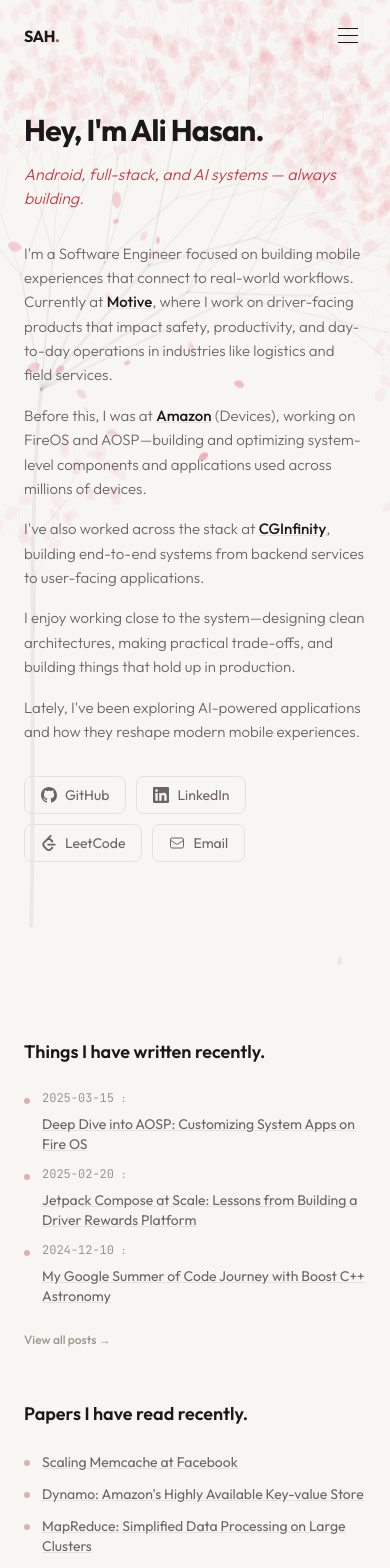
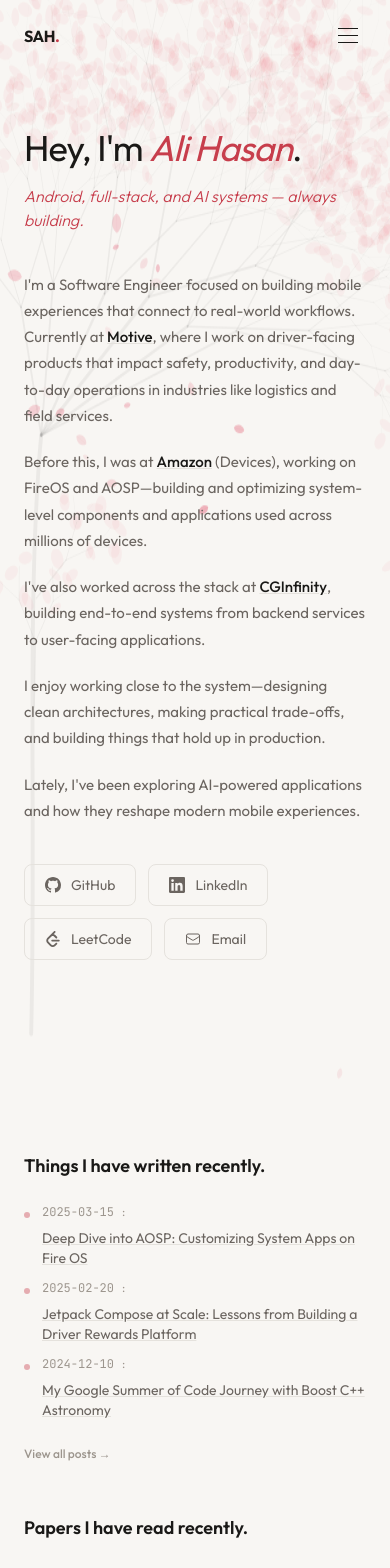
Before and after one commit to Zyro9922/portfolio, a Next.js app: page / in a window 390 px wide. Shown: the top 1568 px of the page. Built offline with nearby package versions, Linux system fonts and the light colour scheme.

Commit message:
Polish Hero, Experience, Contact, and Blogs sections
- Refine typography and spacing across sections
- Add subtle hover animations and transitions
- Improve timeline dot animations in Experience
- Add motion press effects to buttons

```diff
--- a/src/components/sections/Hero.tsx
+++ b/src/components/sections/Hero.tsx
@@ -9,42 +9,44 @@
   { ssr: false }
 );
 
+const easeOutExpo = [0.16, 1, 0.3, 1];
+
 export function Hero() {
   return (
     <section id="hero" className="relative min-h-screen flex items-center overflow-hidden">
       <ParticleCanvas />
 
-      <div className="relative z-10 w-full max-w-6xl mx-auto px-6 py-28 grid grid-cols-1 lg:grid-cols-[1fr_380px] gap-12 items-center">
-        {/* Left — Text */}
+      <div className="relative z-10 w-full max-w-6xl mx-auto px-6 py-32 grid grid-cols-1 lg:grid-cols-[1fr_360px] gap-16 items-center">
         <div>
           <motion.h1
-            initial={{ opacity: 0, y: 20 }}
+            initial={{ opacity: 0, y: 24 }}
             animate={{ opacity: 1, y: 0 }}
-            transition={{ duration: 0.8, delay: 0.2, ease: [0.16, 1, 0.3, 1] }}
-            className="text-3xl md:text-4xl lg:text-5xl font-bold tracking-tight text-text leading-tight"
+            transition={{ duration: 0.9, delay: 0.15, ease: easeOutExpo }}
+            className="font-[var(--font-display)] text-4xl md:text-5xl lg:text-[3.5rem] tracking-tight text-text leading-[1.1]"
           >
-            Hey, I&apos;m Ali Hasan.
+            Hey, I&apos;m{" "}
+            <span className="text-accent italic">Ali Hasan</span>.
           </motion.h1>
 
           <motion.p
-            initial={{ opacity: 0, y: 15 }}
+            initial={{ opacity: 0, y: 16 }}
             animate={{ opacity: 1, y: 0 }}
-            transition={{ duration: 0.8, delay: 0.4 }}
-            className="text-base md:text-lg text-accent font-light italic mt-3"
+            transition={{ duration: 0.8, delay: 0.35, ease: easeOutExpo }}
+            className="text-base md:text-lg text-accent font-[var(--font-body)] italic mt-4 font-light"
           >
             Android, full-stack, and AI systems — always building.
           </motion.p>
 
           <motion.div
-            initial={{ opacity: 0, y: 15 }}
+            initial={{ opacity: 0, y: 16 }}
             animate={{ opacity: 1, y: 0 }}
-            transition={{ duration: 0.8, delay: 0.6 }}
-            className="mt-8 space-y-4 text-[15px] text-text-muted leading-relaxed font-light"
+            transition={{ duration: 0.8, delay: 0.5, ease: easeOutExpo }}
+            className="mt-10 space-y-5 text-[15px] text-text-muted leading-[1.75] font-[var(--font-body)]"
           >
             <p>
               I&apos;m a Software Engineer focused on building mobile experiences that connect to real-world workflows.
               Currently at{" "}
-              <a href="https://gomotive.com" target="_blank" rel="noopener noreferrer" className="font-medium text-text hover:text-accent transition-colors underline decoration-border hover:decoration-accent">
+              <a href="https://gomotive.com" target="_blank" rel="noopener noreferrer" className="font-medium text-text hover:text-accent transition-colors duration-200 underline decoration-border hover:decoration-accent">
                 Motive
               </a>
               , where I work on driver-facing products that impact safety, productivity, and day-to-day operations
@@ -53,7 +55,7 @@
 
             <p>
               Before this, I was at{" "}
-              <a href="https://developer.amazon.com/apps-and-games/fire-tablets" target="_blank" rel="noopener noreferrer" className="font-medium text-text hover:text-accent transition-colors underline decoration-border hover:decoration-accent">
+              <a href="https://developer.amazon.com/apps-and-games/fire-tablets" target="_blank" rel="noopener noreferrer" className="font-medium text-text hover:text-accent transition-colors duration-200 underline decoration-border hover:decoration-accent">
                 Amazon
               </a>{" "}
               (Devices), working on FireOS and AOSP—building and optimizing system-level components and
@@ -62,7 +64,7 @@
 
             <p>
               I&apos;ve also worked across the stack at{" "}
-              <a href="https://www.linkedin.com/company/cginfinity/" target="_blank" rel="noopener noreferrer" className="font-medium text-text hover:text-accent transition-colors underline decoration-border hover:decoration-accent">
+              <a href="https://www.linkedin.com/company/cginfinity/" target="_blank" rel="noopener noreferrer" className="font-medium text-text hover:text-accent transition-colors duration-200 underline decoration-border hover:decoration-accent">
                 CGInfinity
               </a>
               , building end-to-end systems from backend services to user-facing applications.
@@ -78,44 +80,42 @@
             </p>
           </motion.div>
 
-          {/* Social handles */}
           <motion.div
-            initial={{ opacity: 0, y: 15 }}
+            initial={{ opacity: 0, y: 16 }}
             animate={{ opacity: 1, y: 0 }}
-            transition={{ duration: 0.8, delay: 0.8 }}
-            className="mt-8 flex flex-wrap gap-2.5"
+            transition={{ duration: 0.8, delay: 0.65, ease: easeOutExpo }}
+            className="mt-10 flex flex-wrap gap-3"
           >
             <a href="https://github.com/Zyro9922" target="_blank" rel="noopener noreferrer"
-              className="flex items-center gap-2 px-4 py-2 rounded-lg border border-border hover:border-accent/30 hover:text-accent transition-all text-sm text-text-muted">
+              className="btn-press flex items-center gap-2.5 px-5 py-2.5 rounded-lg border border-border hover:border-accent/30 hover:text-accent transition-colors duration-200 text-sm text-text-muted font-[var(--font-body)]">
               <svg className="w-4 h-4" fill="currentColor" viewBox="0 0 24 24"><path d="M12 0C5.37 0 0 5.37 0 12c0 5.31 3.435 9.795 8.205 11.385.6.105.825-.255.825-.57 0-.285-.015-1.23-.015-2.235-3.015.555-3.795-.735-4.035-1.41-.135-.345-.72-1.41-1.23-1.695-.42-.225-1.02-.78-.015-.795.945-.015 1.62.87 1.845 1.23 1.08 1.815 2.805 1.305 3.495.99.105-.78.42-1.305.765-1.605-2.67-.3-5.46-1.335-5.46-5.925 0-1.305.465-2.385 1.23-3.225-.12-.3-.54-1.53.12-3.18 0 0 1.005-.315 3.3 1.23.96-.27 1.98-.405 3-.405s2.04.135 3 .405c2.295-1.56 3.3-1.23 3.3-1.23.66 1.65.24 2.88.12 3.18.765.84 1.23 1.905 1.23 3.225 0 4.605-2.805 5.625-5.475 5.925.435.375.81 1.095.81 2.22 0 1.605-.015 2.895-.015 3.3 0 .315.225.69.825.57A12.02 12.02 0 0024 12c0-6.63-5.37-12-12-12z"/></svg>
               GitHub
             </a>
             <a href="https://www.linkedin.com/in/zyro9922/" target="_blank" rel="noopener noreferrer"
-              className="flex items-center gap-2 px-4 py-2 rounded-lg border border-border hover:border-accent/30 hover:text-accent transition-all text-sm text-text-muted">
+              className="btn-press flex items-center gap-2.5 px-5 py-2.5 rounded-lg border border-border hover:border-accent/30 hover:text-accent transition-colors duration-200 text-sm text-text-muted font-[var(--font-body)]">
               <svg className="w-4 h-4" fill="currentColor" viewBox="0 0 24 24"><path d="M20.447 20.452h-3.554v-5.569c0-1.328-.027-3.037-1.852-3.037-1.853 0-2.136 1.445-2.136 2.939v5.667H9.351V9h3.414v1.561h.046c.477-.9 1.637-1.85 3.37-1.85 3.601 0 4.267 2.37 4.267 5.455v6.286zM5.337 7.433a2.062 2.062 0 01-2.063-2.065 2.064 2.064 0 112.063 2.065zm1.782 13.019H3.555V9h3.564v11.452zM22.225 0H1.771C.792 0 0 .774 0 1.729v20.542C0 23.227.792 24 1.771 24h20.451C23.2 24 24 23.227 24 22.271V1.729C24 .774 23.2 0 22.222 0h.003z"/></svg>
               LinkedIn
             </a>
             <a href="https://leetcode.com/u/Zyro9922/" target="_blank" rel="noopener noreferrer"
-              className="flex items-center gap-2 px-4 py-2 rounded-lg border border-border hover:border-accent/30 hover:text-accent transition-all text-sm text-text-muted">
+              className="btn-press flex items-center gap-2.5 px-5 py-2.5 rounded-lg border border-border hover:border-accent/30 hover:text-accent transition-colors duration-200 text-sm text-text-muted font-[var(--font-body)]">
               <svg className="w-4 h-4" fill="currentColor" viewBox="0 0 24 24"><path d="M16.102 17.93l-2.697 2.607c-.466.467-1.111.662-1.823.662s-1.357-.195-1.824-.662l-4.332-4.363c-.467-.467-.702-1.15-.702-1.863s.235-1.357.702-1.824l4.319-4.38c.467-.467 1.125-.645 1.837-.645s1.357.195 1.823.662l2.697 2.606c.514.515 1.365.497 1.9-.038.535-.536.553-1.387.038-1.901l-2.609-2.636a5.055 5.055 0 00-2.445-1.337l2.467-2.503c.516-.514.498-1.366-.037-1.901-.535-.535-1.387-.552-1.902-.038l-10.1 10.101c-.981.982-1.494 2.337-1.494 3.835 0 1.498.513 2.895 1.494 3.875l4.347 4.361c.981.979 2.337 1.452 3.834 1.452s2.853-.512 3.835-1.494l2.609-2.637c.514-.514.496-1.365-.039-1.9s-1.386-.553-1.899-.039zM20.811 13.01H10.666c-.702 0-1.27.604-1.27 1.346s.568 1.346 1.27 1.346h10.145c.701 0 1.27-.604 1.27-1.346s-.569-1.346-1.27-1.346z"/></svg>
               LeetCode
             </a>
             <a href="mailto:alihasan9922@gmail.com"
-              className="flex items-center gap-2 px-4 py-2 rounded-lg border border-border hover:border-accent/30 hover:text-accent transition-all text-sm text-text-muted">
+              className="btn-press flex items-center gap-2.5 px-5 py-2.5 rounded-lg border border-border hover:border-accent/30 hover:text-accent transition-colors duration-200 text-sm text-text-muted font-[var(--font-body)]">
               <svg className="w-4 h-4" fill="none" stroke="currentColor" viewBox="0 0 24 24" strokeWidth={1.5}><path strokeLinecap="round" strokeLinejoin="round" d="M21.75 6.75v10.5a2.25 2.25 0 01-2.25 2.25h-15a2.25 2.25 0 01-2.25-2.25V6.75m19.5 0A2.25 2.25 0 0019.5 4.5h-15a2.25 2.25 0 00-2.25 2.25m19.5 0v.243a2.25 2.25 0 01-1.07 1.916l-7.5 4.615a2.25 2.25 0 01-2.36 0L3.32 8.91a2.25 2.25 0 01-1.07-1.916V6.75"/></svg>
               Email
             </a>
           </motion.div>
         </div>
 
-        {/* Right — Photo */}
         <motion.div
-          initial={{ opacity: 0, scale: 0.9 }}
+          initial={{ opacity: 0, scale: 0.95 }}
           animate={{ opacity: 1, scale: 1 }}
-          transition={{ duration: 0.8, delay: 0.4 }}
+          transition={{ duration: 0.9, delay: 0.4, ease: easeOutExpo }}
           className="hidden lg:flex justify-center"
         >
-          <div className="w-[340px] h-[420px] rounded-2xl border border-border overflow-hidden shadow-sm">
+          <div className="w-[340px] h-[420px] rounded-2xl overflow-hidden shadow-sm border border-border/50">
             <Image
               src="/avatar.jpg"
               alt="Syed Ali Hasan"
```
Also changed, not shown: src/components/sections/Blogs.tsx (+15 -11 lines), src/components/sections/Contact.tsx (+30 -27 lines), src/components/sections/Experience.tsx (+18 -20 lines).
